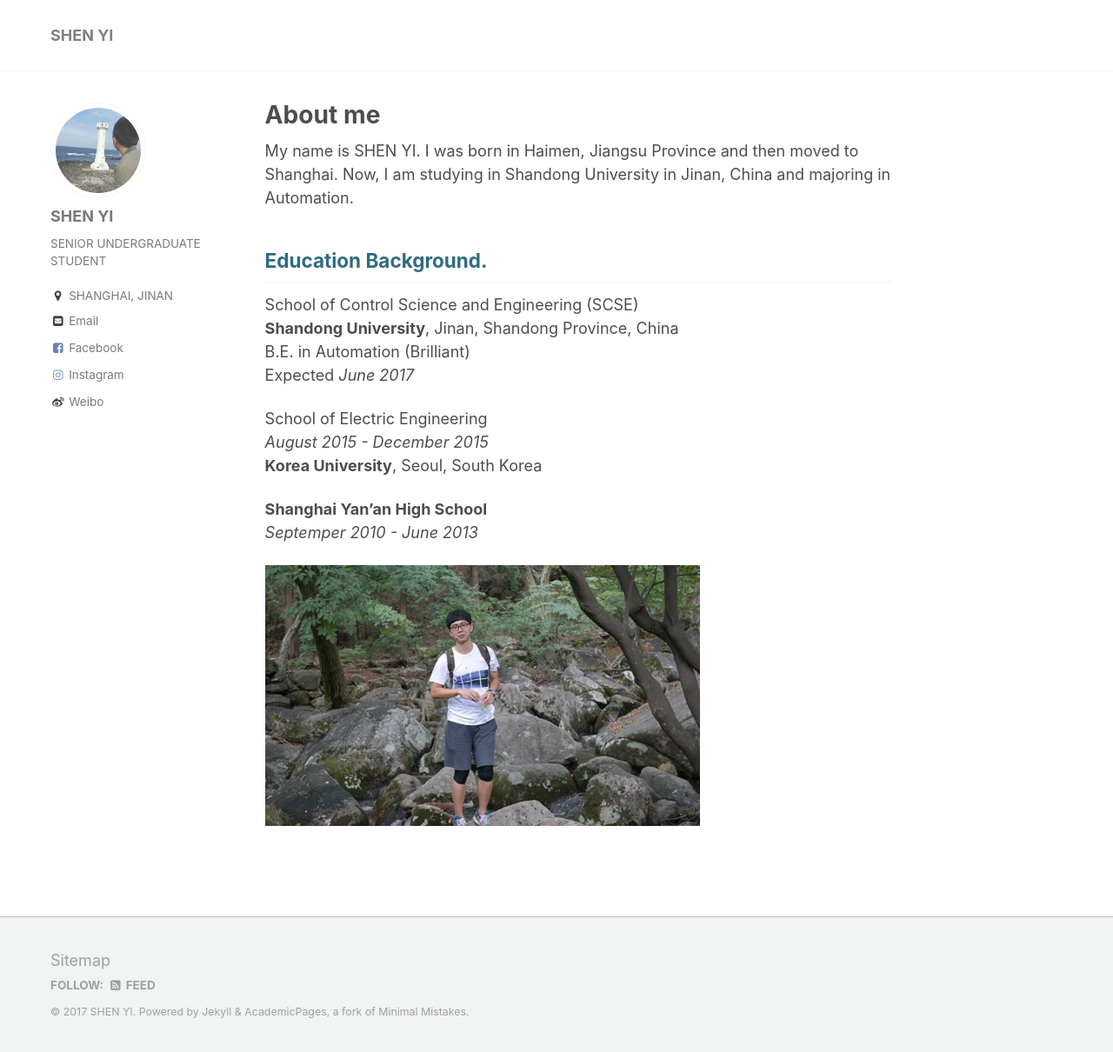
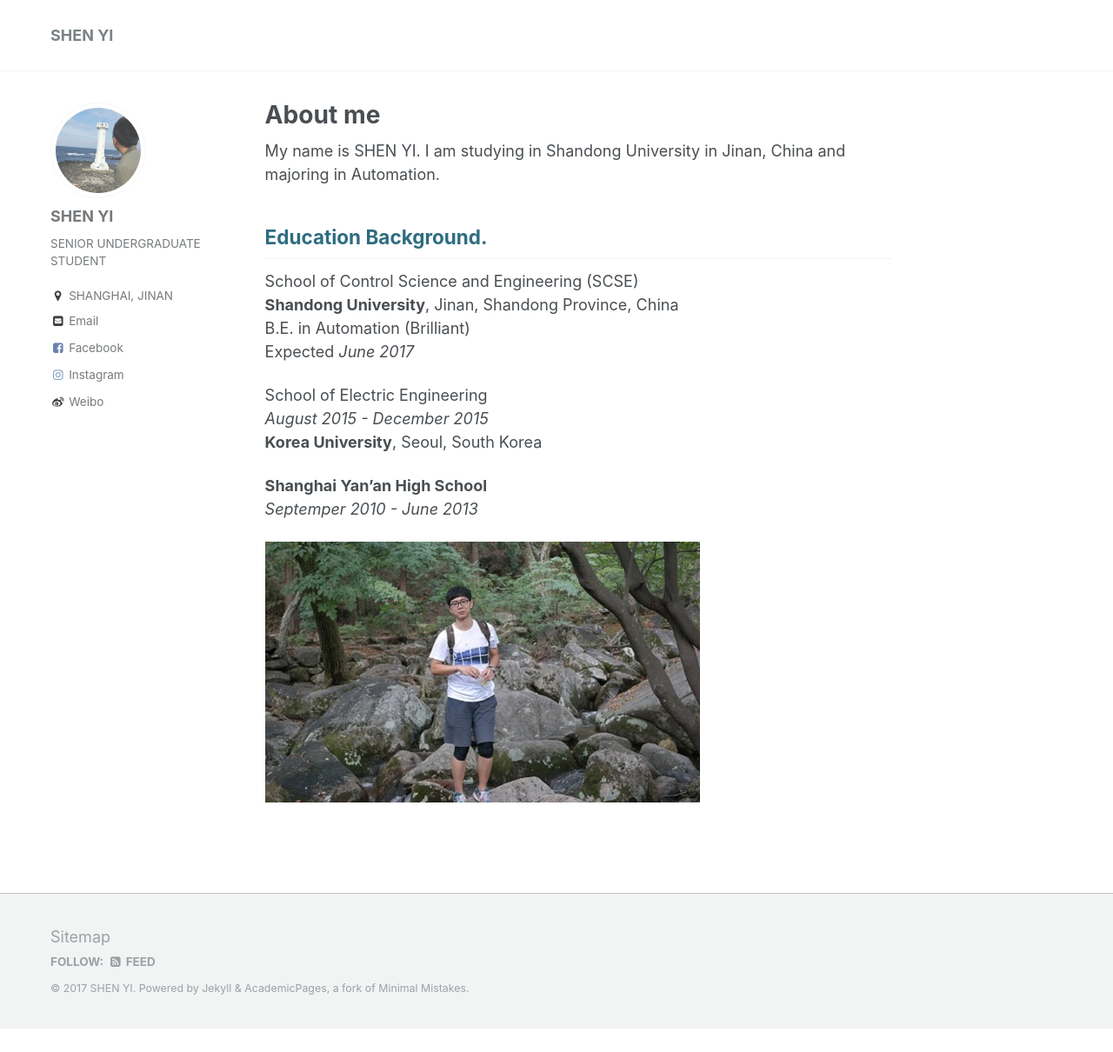
Before and after one commit to Shenyi950223/Shenyi950223, a Jekyll site: the page built from _pages/about.md, in a window 1280 px wide and 1210 px high. Shown: the whole window at 87% size. Built offline with Jekyll 4.4.1, drawn with Linux system fonts in a browser that asks for light colours.

Commit message:
change persoanl information

```diff
--- a/_pages/about.md
+++ b/_pages/about.md
@@ -8,7 +8,7 @@ redirect_from:
   - /about.html
 ---
 
-My name is SHEN YI. I was born in Haimen, Jiangsu Province and then moved to Shanghai. Now, I am studying in Shandong University in Jinan, China and majoring in Automation.
+My name is SHEN YI. I am studying in Shandong University in Jinan, China and majoring in Automation.
 
 <h2 style="color: #2e6c80;">Education Background.</h2>
 School of Control Science and Engineering (SCSE)
```
